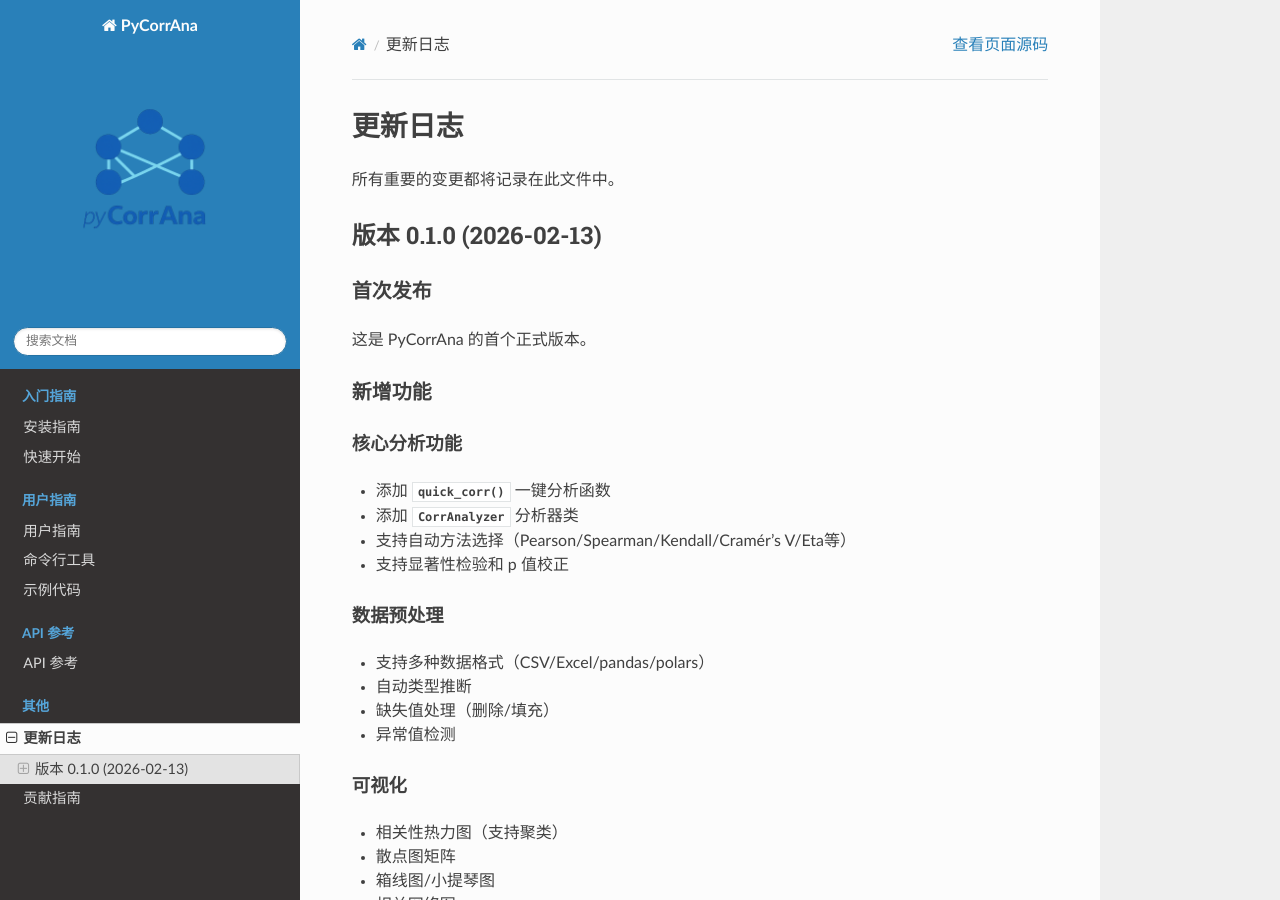
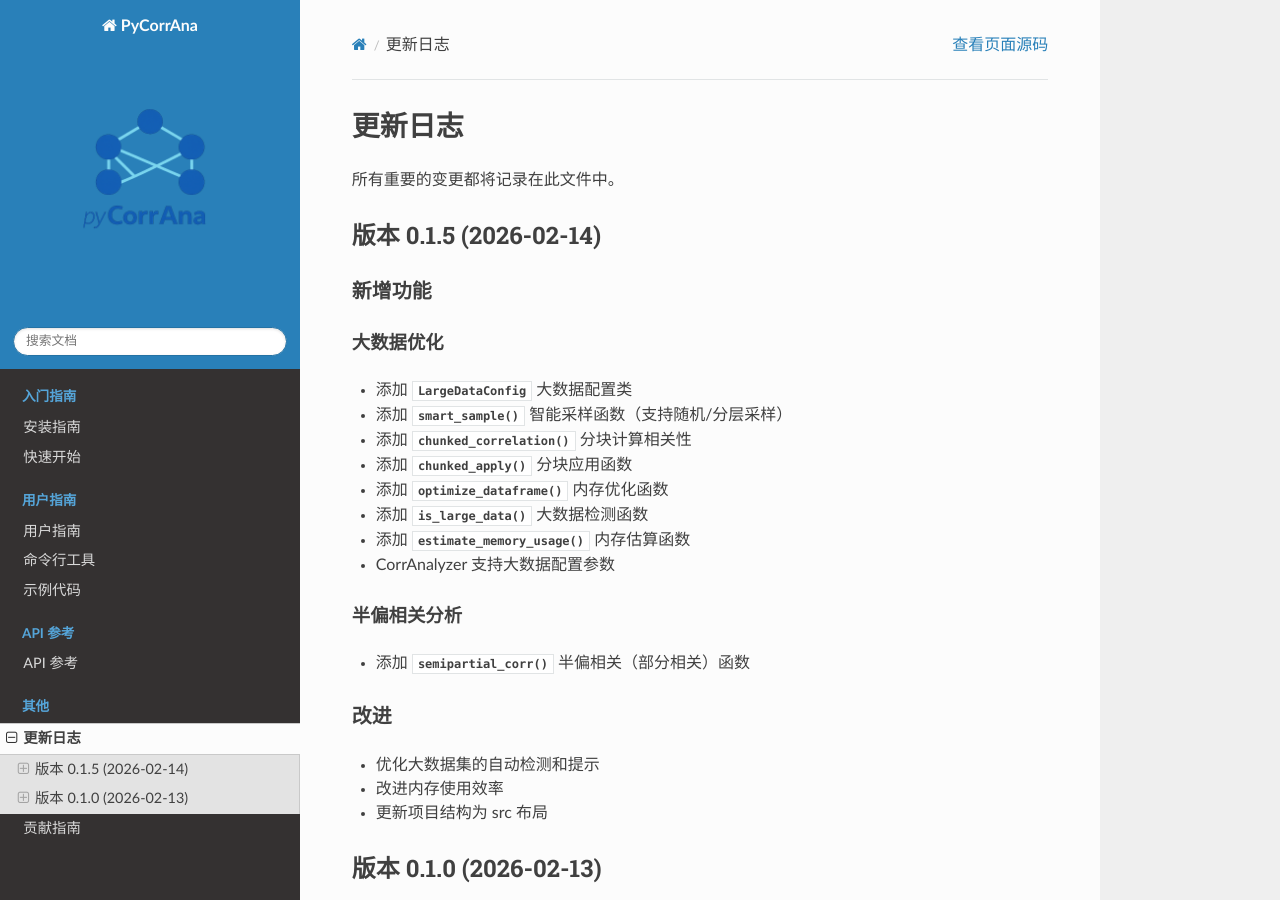
Before and after one commit to SidneyLYZhang/pycorrana, a Sphinx documentation site: the page built from docs/changelog.rst, in a window 1280 px wide and 900 px high. Built offline with Sphinx 7.4.7 and the Read the Docs theme 3.1.0, drawn with Linux system fonts in a browser that asks for light colours.

Commit message:
📝 docs：更新版本号至0.1.5并添加变更日志 ✨ feat：新增大数据优化功能和半偏相关分析

```diff
--- a/docs/changelog.rst
+++ b/docs/changelog.rst
@@ -5,6 +5,36 @@
 ============
 
 所有重要的变更都将记录在此文件中。
+
+版本 0.1.5 (2026-02-14)
+========================
+
+新增功能
+--------
+
+大数据优化
+~~~~~~~~~~
+
+- 添加 :class:`LargeDataConfig` 大数据配置类
+- 添加 :func:`smart_sample` 智能采样函数（支持随机/分层采样）
+- 添加 :func:`chunked_correlation` 分块计算相关性
+- 添加 :func:`chunked_apply` 分块应用函数
+- 添加 :func:`optimize_dataframe` 内存优化函数
+- 添加 :func:`is_large_data` 大数据检测函数
+- 添加 :func:`estimate_memory_usage` 内存估算函数
+- CorrAnalyzer 支持大数据配置参数
+
+半偏相关分析
+~~~~~~~~~~~~
+
+- 添加 :func:`semipartial_corr` 半偏相关（部分相关）函数
+
+改进
+----
+
+- 优化大数据集的自动检测和提示
+- 改进内存使用效率
+- 更新项目结构为 src 布局
 
 版本 0.1.0 (2026-02-13)
 ========================
--- a/pyproject.toml
+++ b/pyproject.toml
@@ -1,6 +1,6 @@
 [project]
 name = "pycorrana"
-version = "0.1.0"
+version = "0.1.5"
 description = "Python Correlation Analysis Toolkit - 自动化相关性分析工具"
 readme = "README.md"
 license = {text = "MIT"}
--- a/src/pycorrana/__init__.py
+++ b/src/pycorrana/__init__.py
@@ -23,7 +23,7 @@
 $ pycorrana-interactive
 """
 
-__version__ = "0.1.0"
+__version__ = "0.1.5"
 __author__ = "SidneyZhang<zly@lyzhang.me>"
 
 from .core.analyzer import quick_corr, CorrAnalyzer
```
Also changed, not shown: CHANGELOG.md (added, +93 -0 lines).
